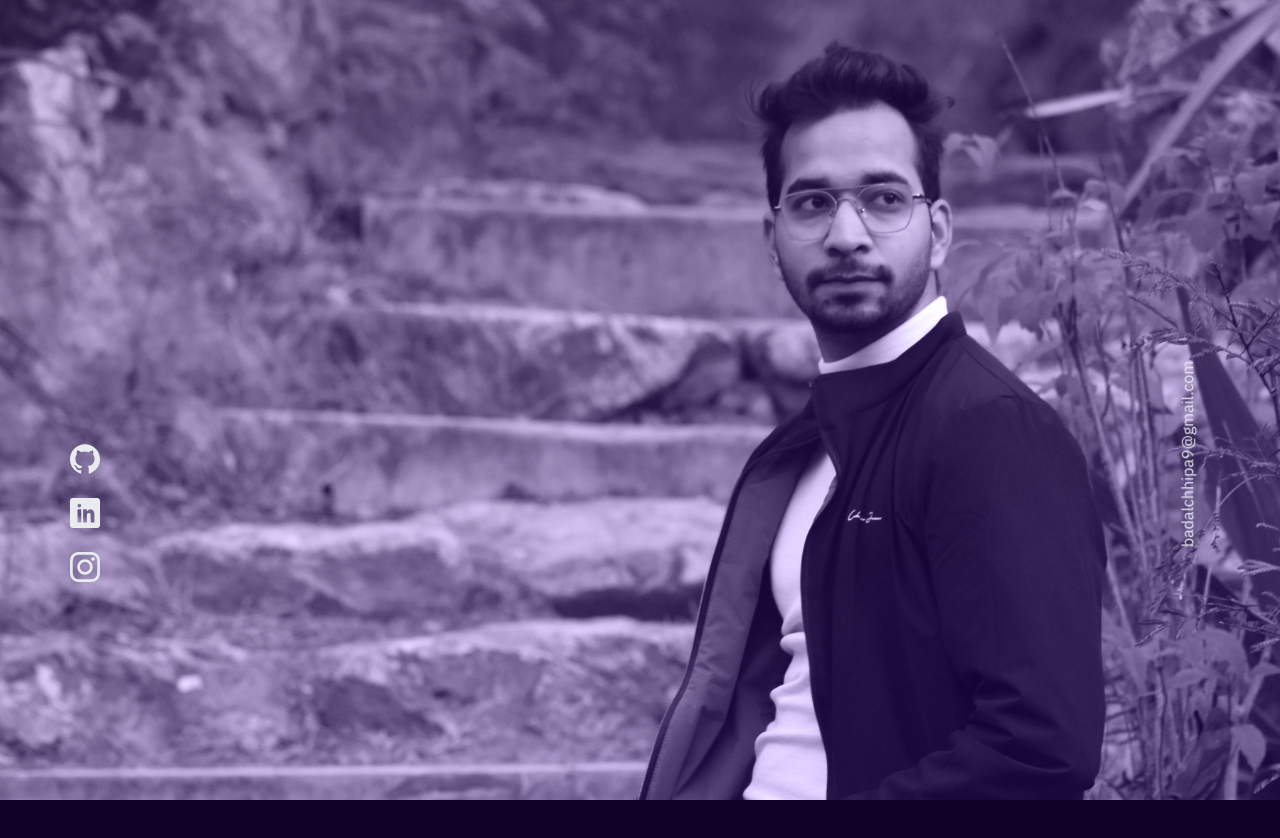
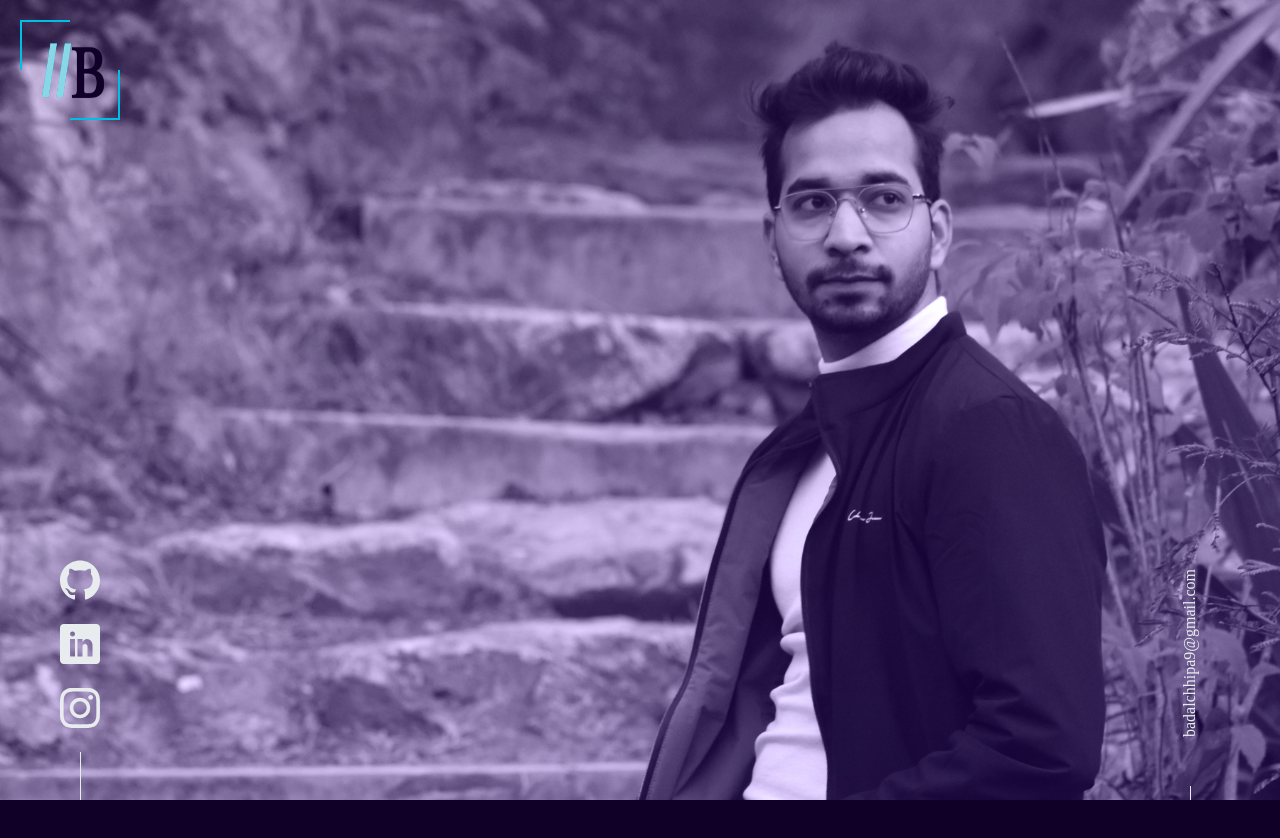
Before and after one commit to badalChhipa19/Portfolio, a website: page index.html in a window 1280 px wide. Shown: the top 838 px of the page. Drawn offline with Linux system fonts and the light colour scheme; a web font is replaced by a local one.

Commit message:
contact designing, header_logo designing

```diff
--- a/index.html
+++ b/index.html
@@ -7,7 +7,7 @@
     <title>Badal.Portfolio</title>
     <!-- stylesheet -->
     <link rel="stylesheet" href="css/style.css" />
-    <link rel="shortcut icon" href="img/logo.png" type="image/x-icon" />
+    <link rel="shortcut icon" href="img/logo-1x.png" type="image/x-icon" />
     <!-- Script -->
     <script src="js/script.js" defer></script>
   </head>
@@ -37,17 +37,28 @@
               </svg>
             </a>
           </li>
-          <li class="contact__item">
-            <a href="" class="contact__link">
-              <svg class="contact__icon"></svg>
-            </a>
-          </li>
         </ul>
+        <div class="line__left"></div>
       </div>
       <div class="contact__right">
         <a href="#" class="contact__gmail">badalchhipa9@gmail.com</a>
+        <div class="line__right"></div>
       </div>
     </div>
-    <header class="header"></header>
+    <header class="header">
+      <div class="header__logo_box">
+        <picture>
+          <source
+            srcset="img/logo-small-1x.png 1x, img/logo-small-2x.png 2x"
+            media="(max-width:37.5em)"
+          />
+          <img
+            class="header__logo"
+            srcset="img/logo-1x.png 1x, img/logo-2x.png 2x"
+            alt="Logo"
+          />
+        </picture>
+      </div>
+    </header>
   </body>
 </html>
--- a/package.json
+++ b/package.json
@@ -4,7 +4,7 @@
   "description": "",
   "main": "index.js",
   "scripts": {
-    "watch:sass": "node-sass sass/main.sass css/style.css"
+    "watch:sass": "node-sass sass/main.sass css/style.css -w"
   },
   "author": "Badal",
   "license": "ISC",
--- a/sass/abstract/_variable.sass
+++ b/sass/abstract/_variable.sass
@@ -1,7 +1,7 @@
 
-$color-primary-main: rgb(16, 0, 40)
+$color-primary-main: #100028
 $color-primary-light: #1a083d
-$color-primary-border: rgb(0, 191, 231)
+$color-primary-border: #00bfe7
 
 $color-grey-light-1: #e9ecef
 $color-grey-light-2: #ced4da
--- a/sass/base/_base.sass
+++ b/sass/base/_base.sass
@@ -5,7 +5,7 @@ html
 *,
 *::after,
 *::before
-  // border: 2px solid red
+  // border: 2px solid blue
   box-sizing: inherit
   margin: 0
   padding: 0
--- a/sass/components/_contact.sass
+++ b/sass/components/_contact.sass
@@ -1,14 +1,20 @@
 .contact
   width: 100vw
-  display: flex
-  justify-content: space-between
+  height: 30vh
+  display: grid
+  grid-template-columns: repeat(auto-fit, minmax(max-content, 50%))
   position: fixed
-  bottom: 20%
+  bottom: 0%
 
   // LEft side
   &__left
-    width: 50%
-    margin-left: 7rem
+    justify-self: start
+    display: flex
+    flex-direction: column
+    align-items: center
+    gap: 2rem
+    margin-left: 6rem
+
 
   &__style
     list-style: none
@@ -16,24 +22,51 @@
     flex-direction: column
     gap: 2rem
 
-  &__list
+  &__icon
+    height: 4rem
+    width: 4rem
+    fill: $color-grey-light-1
+    transition: all .5s
 
-  &__link
-
-  &__icon
-    height: 3rem
-    width: 3rem
-    fill: $color-grey-light-1
+    &:hover
+      transform: translateY(-.8rem) scale(1.08)
+      fill: $color-primary-light
+      background-color: $color-grey-light-1
+      border-radius: .8rem
 
   // Right Side
   &__right
+    justify-self: end
+    display: flex
+    flex-direction: column
+    gap: 12rem
+    justify-content: center
+    align-items: center
 
   &__gmail
     &:link,
     &:visited
-
+      padding: .5rem
+      font-family: $font-secondary
       line-height: 1
       text-decoration: none
       color: inherit
+      display: inline-block
       transform: rotate(270deg)
-      display: inline-block
+      margin-top: 8rem
+      transition: all .8s
+
+      &:hover
+        color: $color-primary-main
+        transform: rotate(270deg) translateX(.8rem)
+        background-color: $color-grey-light-1
+        border-radius: .8rem
+
+.line__left,
+.line__right
+  width: 1px
+  height: 100%
+  background-color: $color-grey-light-1
+
+.line__right
+  height: 80%
--- a/sass/components/_header.sass
+++ b/sass/components/_header.sass
@@ -7,5 +7,40 @@
   background-size: cover
   background-position: right
 
-  h1:first-child
-    font-family: $font-secondary
+  &__logo_box
+    height: 10rem
+    width: 10rem
+    display: inline-block
+    position: relative
+    margin: 2rem
+    cursor: pointer
+
+    &::before,
+    &::after
+      content: ""
+      display: inline-block
+      height: 50%
+      width: 50%
+      position: absolute
+      transition: all .3s, transform .3s .3s
+
+    &::before
+      lop: 0
+      left: 0
+      border-left: 2px solid $color-primary-border
+      border-top: 2px solid $color-primary-border
+    &::after
+      right: 0
+      bottom: 0
+      border-right: 2px solid $color-primary-border
+      border-bottom: 2px solid $color-primary-border
+
+    &:hover::before, &:hover::after
+      width: 100%
+      height: 100%
+      transform: rotate(45deg)
+
+  &__logo
+    width: 100%
+    height: 100%
+    padding: 1rem
```
Also changed, not shown: css/style.css, img/logo-1x.png (added), img/logo-2x.png (added), img/logo-small-1x.png (added), img/logo-small-2x.png (added), img/logo.png (deleted).
